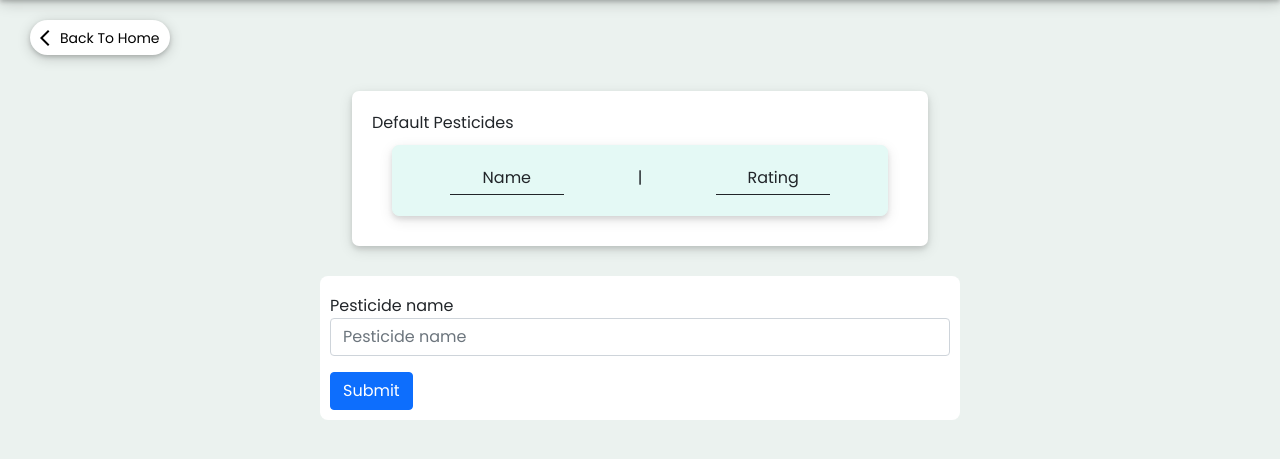
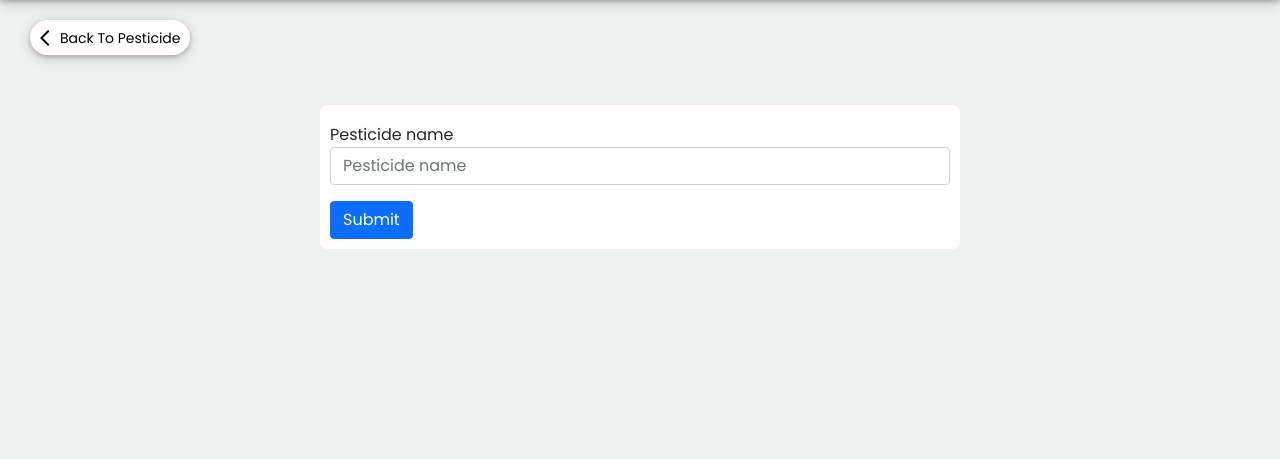
Before and after one commit to uttampagda/Agreetech, a Django app: page /add_default_pesticide in a window 1280 px wide. Shown: the part 70-529 px from the top of the page. Run offline with Django 4.2, Linux system fonts and the light colour scheme; a user stored in the database is signed in; data that the repository does not hold is empty.

Commit message:
add new template for add fertilizer and pesticide.

```diff
--- a/adminaccess/urls.py
+++ b/adminaccess/urls.py
@@ -37,7 +37,9 @@ urlpatterns = [
     path('default_parameters', views.default_parameters, name="default_parameters"),
     path('default_plant_name', views.default_plant_name, name="default_plant_name"),
     path('add_default_fertilizer', views.add_default_fertilizer, name="add_default_fertilizer"),
+    path('default_fertilizers', views.default_fertilizers, name="default_fertilizers"),
     path('add_default_pesticide', views.add_default_pesticide, name="add_default_pesticide"),
+    path('default_pesticides', views.default_pesticides, name="default_pesticides"),
     path('add_default_plant_name', views.add_default_plant_name, name="add_default_plant_name"),
     path('default_plant_name_reg', views.default_plant_name_reg, name="default_plant_name_reg"),
     path('add_default_plant_seed_name', views.add_default_plant_seed_name, name="add_default_plant_seed_name"),
--- a/adminaccess/views.py
+++ b/adminaccess/views.py
@@ -616,12 +616,16 @@ def add_default_plant_seed_name(request):
 
 @permission_required('is_staff','403')
 def add_default_fertilizer(request):
-    default_fertilizer = Default_fertilizer.objects.all()
     if request.method == 'POST':
         form = Default_fertilizer_Form(request.POST)
         if form.is_valid():
             form.save()
             return redirect('add_default_fertilizer')
+    return render(request, 'Default_parameters/default_fertilizer_add.html')
+
+@permission_required('is_staff','403')
+def default_fertilizers(request):
+    default_fertilizer = Default_fertilizer.objects.all()
     data = {
         'default_fertilizer' : default_fertilizer
     }
@@ -629,12 +633,16 @@ def add_default_fertilizer(request):
 
 @permission_required('is_staff','403')
 def add_default_pesticide(request):
-    default_pesticide = Default_pesticide.objects.all()
     if request.method == 'POST':
         form = Default_pesticide_Form(request.POST)
         if form.is_valid():
             form.save()
             return redirect('add_default_pesticide')
+    return render(request, 'Default_parameters/default_pesticide_add.html')
+
+@permission_required('is_staff','403')
+def default_pesticides(request):
+    default_pesticide = Default_pesticide.objects.all()
     data = {
         'default_pesticide' : default_pesticide
     }
--- a/static/createuser.css
+++ b/static/createuser.css
@@ -446,6 +446,10 @@ a:hover {
     background-color: rgb(247, 253, 252);
 }
 
+.plant_name_title {
+    margin: 10px;
+    padding: 10px 10px;
+}
 .plant_name {
     margin: 10px;
     padding: 10px 10px;
--- a/templates/Default_parameters/default_pesticide.html
+++ b/templates/Default_parameters/default_pesticide.html
@@ -10,18 +10,21 @@
   </div>
 
   <div class="plant_box m-auto mt-3">
-    Default Pesticides
+    <div class="d-flex justify-content-between">
+    <div> Default Pesticides</div>
+    <a href="add_default_pesticide" class="material-symbols-outlined text-muted">
+      edit_square
+    </a>
+  </div>
     <div class="plant_box_1">
-      <div class="plant_name d-flex justify-content-around">
+      <div class="plant_name_title d-flex justify-content-around">
         <div class="w-25 border-bottom border-dark text-center pb-1">Name</div>
-        <div>|</div>
         <div class="w-25 border-bottom border-dark text-center pb-1">Rating</div>
       </div>
       {% for pes in default_pesticide %}
       <a href="{% url 'pesticide_stats' pesticide_name=pes.pesticide_name%}">
         <div class="plant_name d-flex justify-content-around">
           <div class="w-25 text-center">{{pes}}</div>
-          <div>|</div>
           <div class="w-25 text-center">{{pes.avarage_review}}</div>
         </div>
       </a>
@@ -37,7 +40,7 @@
     <br>
     {% endfor %}
 </div> {% endcomment %}
-<div class="container create_user_form">
+{% comment %} <div class="container create_user_form">
     <form method="post" id="loginid" >
         {% csrf_token %}
         <div class="form-group mt-2">
@@ -46,6 +49,6 @@
         </div>
         <button type="submit" class="btn btn-primary mt-3">Submit</button>
     </form>
-</div>
+</div> {% endcomment %}
 
 {% endblock %}
--- /dev/null
+++ b/templates/Default_parameters/default_pesticide_add.html
@@ -0,0 +1,21 @@
+{% extends 'dashboard/basic.html' %}
+{% block body %}
+{% load static %}
+<div class="d-flex justify-content-between">
+    <div class="back_btn_3">
+      <a href="default_pesticides" class="material-symbols-outlined back_btn_4">arrow_back_ios</a>
+      <a href="default_pesticides" class="back_btn_4">Back To Pesticide</a>
+    </div>
+</div>
+
+<div class="container create_user_form">
+    <form method="post" id="loginid" >
+        {% csrf_token %}
+        <div class="form-group mt-2">
+            <label>Pesticide name</label>
+            <input type="text" class="form-control"  name="pesticide_name"  placeholder="Pesticide name" >
+        </div>
+        <button type="submit" class="btn btn-primary mt-3">Submit</button>
+    </form>
+</div>
+{% endblock %}
--- a/templates/dashboard/dashboard.html
+++ b/templates/dashboard/dashboard.html
@@ -44,13 +44,13 @@
             <div class="menu_item_name">Plant Names</div>
         </div>
     </a>
-    <a href="{% url 'add_default_fertilizer'%}" class="menu_box">
+    <a href="{% url 'default_fertilizers'%}" class="menu_box">
         <div class="menu_item">
             <div class="menu_item_img"><img src="static/images/fertilizer.png" alt="" class="menu_item_img_1"></div>
             <div class="menu_item_name">Fertilizer</div>
         </div>
     </a>
-    <a href="{% url 'add_default_pesticide'%}" class="menu_box">
+    <a href="{% url 'default_pesticides'%}" class="menu_box">
         <div class="menu_item">
             <div class="menu_item_img"><img src="static/images/pesticide.png" alt="" class="menu_item_img_1"></div>
             <div class="menu_item_name">Pesticide</div>
```
Also changed, not shown: templates/Default_parameters/default_fertilizer.html (+10 -6 lines), templates/Default_parameters/default_fertilizer_add.html (added, +21 -0 lines).
